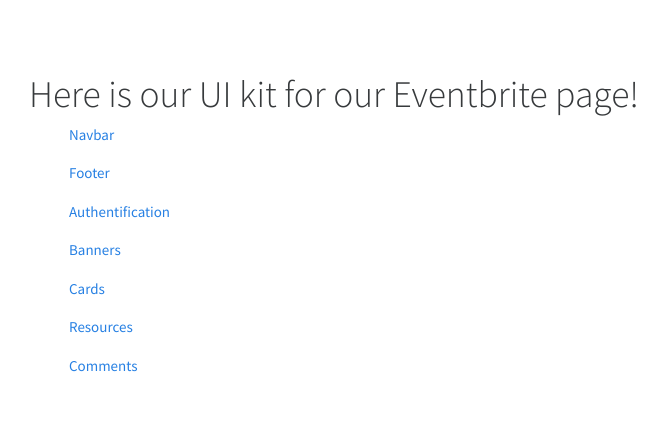
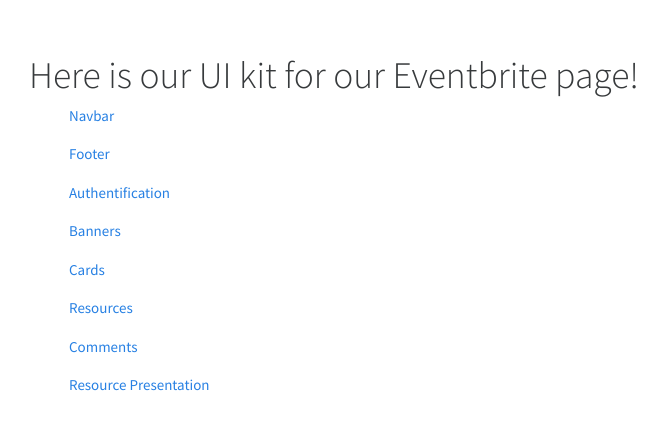
Before and after one commit to tsubakiandco/Front-Eventbrite, a plain HTML site: page index.html in a window 1280 px wide. Shown: the part 168-598 px from the top of the page, without its empty margins (71-738 px from the left). Drawn offline with nearby package versions, Linux system fonts and the light colour scheme.

Commit message:
resource presentation

```diff
--- a/index.html
+++ b/index.html
@@ -20,7 +20,7 @@
   <ul><a href="cards.html">Cards</ul>
   <ul><a href="cards.html">Resources</a></ul>
   <ul><a href="comments.html">Comments</a></ul>
-
+  <ul><a href="resource_presentation.html">Resource Presentation</a></ul>
   </div>
 </div>
 
```
